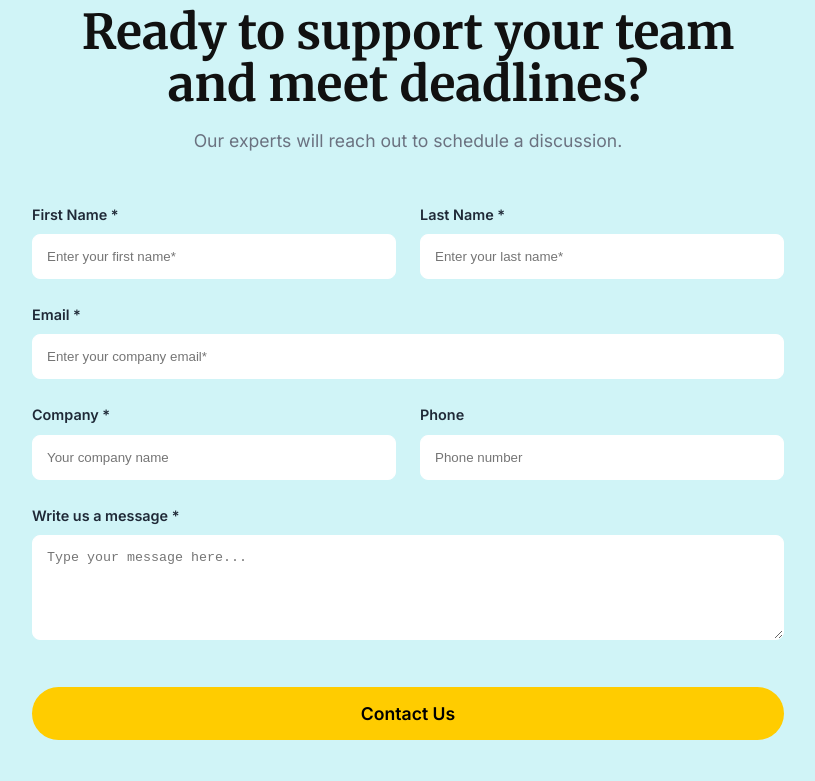
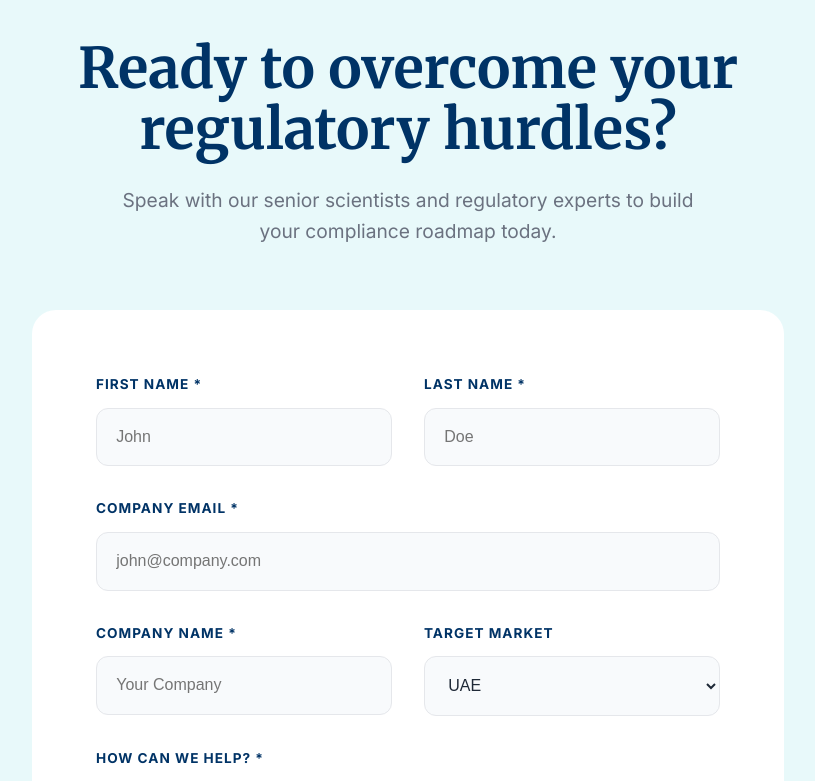
Before and after one commit to alanisinan/RegSciConsulting, a Next.js app: page / in a window 1280 px wide. Shown: the part 5980-6761 px from the top of the page, without its empty margins (232-1047 px from the left). Built offline with nearby package versions, Linux system fonts and the light colour scheme.

Commit message:
Redesign ContactForm and generate custom compliance graphic

```diff
--- a/package.json
+++ b/package.json
@@ -9,6 +9,7 @@
     "lint": "eslint"
   },
   "dependencies": {
+    "framer-motion": "^12.42.2",
     "next": "16.2.10",
     "react": "19.2.4",
     "react-dom": "19.2.4"
--- a/src/components/ContactForm.tsx
+++ b/src/components/ContactForm.tsx
@@ -1,44 +1,62 @@
 'use client';
 export default function ContactForm() {
   return (
-    <section id="contact" className="bg-cyan" style={{ padding: '6rem 0' }}>
-      <div className="container" style={{ maxWidth: '800px' }}>
-        <div style={{ textAlign: 'center', marginBottom: '3rem' }}>
-          <h2 style={{ fontSize: '3rem', color: '#111', lineHeight: 1.1, marginBottom: '1rem' }}>Ready to support your team<br/>and meet deadlines?</h2>
-          <p style={{ color: 'var(--text-muted)', fontSize: '1.1rem' }}>Our experts will reach out to schedule a discussion.</p>
+    <section id="contact" style={{ padding: '8rem 0', background: 'var(--bg-cyan-light)', position: 'relative' }}>
+      <div className="container" style={{ maxWidth: '800px', position: 'relative', zIndex: 10 }}>
+
+        <div style={{ textAlign: 'center', marginBottom: '4rem' }}>
+          <h2 style={{ fontSize: '3.5rem', color: 'var(--primary-blue-dark)', lineHeight: 1.1, marginBottom: '1.5rem', fontFamily: 'var(--font-serif)' }}>Ready to overcome your regulatory hurdles?</h2>
+          <p style={{ color: 'var(--text-muted)', fontSize: '1.2rem', maxWidth: '600px', margin: '0 auto', lineHeight: 1.6 }}>Speak with our senior scientists and regulatory experts to build your compliance roadmap today.</p>
         </div>
 
-        <form onSubmit={(e) => e.preventDefault()} style={{ display: 'flex', flexDirection: 'column', gap: '1.5rem' }}>
-          <div style={{ display: 'grid', gridTemplateColumns: '1fr 1fr', gap: '1.5rem' }}>
+        <div style={{ background: '#fff', borderRadius: '24px', padding: '4rem', boxShadow: 'var(--shadow-lg)' }}>
+          <form onSubmit={(e) => e.preventDefault()} style={{ display: 'flex', flexDirection: 'column', gap: '2rem' }}>
+
+            <div style={{ display: 'grid', gridTemplateColumns: 'repeat(auto-fit, minmax(250px, 1fr))', gap: '2rem' }}>
               <div>
-              <label style={{ display: 'block', fontSize: '0.9rem', fontWeight: 600, marginBottom: '0.5rem' }}>First Name *</label>
-              <input type="text" placeholder="Enter your first name*" style={{ width: '100%', padding: '0.875rem', borderRadius: '8px', border: '1px solid #fff', outline: 'none' }} />
+                <label style={{ display: 'block', fontSize: '0.85rem', fontWeight: 700, color: 'var(--primary-blue-dark)', marginBottom: '0.75rem', textTransform: 'uppercase', letterSpacing: '1px' }}>First Name *</label>
+                <input type="text" placeholder="John" style={{ width: '100%', padding: '1.2rem', borderRadius: '12px', border: '1px solid var(--border-color)', outline: 'none', background: '#f8fafc', fontSize: '1rem', transition: 'border-color 0.2s' }} />
               </div>
               <div>
-              <label style={{ display: 'block', fontSize: '0.9rem', fontWeight: 600, marginBottom: '0.5rem' }}>Last Name *</label>
-              <input type="text" placeholder="Enter your last name*" style={{ width: '100%', padding: '0.875rem', borderRadius: '8px', border: '1px solid #fff', outline: 'none' }} />
+                <label style={{ display: 'block', fontSize: '0.85rem', fontWeight: 700, color: 'var(--primary-blue-dark)', marginBottom: '0.75rem', textTransform: 'uppercase', letterSpacing: '1px' }}>Last Name *</label>
+                <input type="text" placeholder="Doe" style={{ width: '100%', padding: '1.2rem', borderRadius: '12px', border: '1px solid var(--border-color)', outline: 'none', background: '#f8fafc', fontSize: '1rem', transition: 'border-color 0.2s' }} />
               </div>
             </div>
+
             <div>
-            <label style={{ display: 'block', fontSize: '0.9rem', fontWeight: 600, marginBottom: '0.5rem' }}>Email *</label>
-            <input type="email" placeholder="Enter your company email*" style={{ width: '100%', padding: '0.875rem', borderRadius: '8px', border: '1px solid #fff', outline: 'none' }} />
+              <label style={{ display: 'block', fontSize: '0.85rem', fontWeight: 700, color: 'var(--primary-blue-dark)', marginBottom: '0.75rem', textTransform: 'uppercase', letterSpacing: '1px' }}>Company Email *</label>
+              <input type="email" placeholder="john@company.com" style={{ width: '100%', padding: '1.2rem', borderRadius: '12px', border: '1px solid var(--border-color)', outline: 'none', background: '#f8fafc', fontSize: '1rem', transition: 'border-color 0.2s' }} />
             </div>
-          <div style={{ display: 'grid', gridTemplateColumns: '1fr 1fr', gap: '1.5rem' }}>
+
+            <div style={{ display: 'grid', gridTemplateColumns: 'repeat(auto-fit, minmax(250px, 1fr))', gap: '2rem' }}>
               <div>
-              <label style={{ display: 'block', fontSize: '0.9rem', fontWeight: 600, marginBottom: '0.5rem' }}>Company *</label>
-              <input type="text" placeholder="Your company name" style={{ width: '100%', padding: '0.875rem', borderRadius: '8px', border: '1px solid #fff', outline: 'none' }} />
+                <label style={{ display: 'block', fontSize: '0.85rem', fontWeight: 700, color: 'var(--primary-blue-dark)', marginBottom: '0.75rem', textTransform: 'uppercase', letterSpacing: '1px' }}>Company Name *</label>
+                <input type="text" placeholder="Your Company" style={{ width: '100%', padding: '1.2rem', borderRadius: '12px', border: '1px solid var(--border-color)', outline: 'none', background: '#f8fafc', fontSize: '1rem', transition: 'border-color 0.2s' }} />
               </div>
               <div>
-              <label style={{ display: 'block', fontSize: '0.9rem', fontWeight: 600, marginBottom: '0.5rem' }}>Phone</label>
-              <input type="tel" placeholder="Phone number" style={{ width: '100%', padding: '0.875rem', borderRadius: '8px', border: '1px solid #fff', outline: 'none' }} />
+                <label style={{ display: 'block', fontSize: '0.85rem', fontWeight: 700, color: 'var(--primary-blue-dark)', marginBottom: '0.75rem', textTransform: 'uppercase', letterSpacing: '1px' }}>Target Market</label>
+                <select style={{ width: '100%', padding: '1.2rem', borderRadius: '12px', border: '1px solid var(--border-color)', outline: 'none', background: '#f8fafc', fontSize: '1rem', color: 'var(--text-dark)', cursor: 'pointer' }}>
+                  <option>UAE</option>
+                  <option>Saudi Arabia</option>
+                  <option>Multiple GCC Markets</option>
+                  <option>Other</option>
+                </select>
               </div>
             </div>
+
             <div>
-            <label style={{ display: 'block', fontSize: '0.9rem', fontWeight: 600, marginBottom: '0.5rem' }}>Write us a message *</label>
-            <textarea rows={5} placeholder="Type your message here..." style={{ width: '100%', padding: '0.875rem', borderRadius: '8px', border: '1px solid #fff', outline: 'none', resize: 'vertical' }}></textarea>
+              <label style={{ display: 'block', fontSize: '0.85rem', fontWeight: 700, color: 'var(--primary-blue-dark)', marginBottom: '0.75rem', textTransform: 'uppercase', letterSpacing: '1px' }}>How can we help? *</label>
+              <textarea rows={4} placeholder="Briefly describe your product and regulatory needs..." style={{ width: '100%', padding: '1.2rem', borderRadius: '12px', border: '1px solid var(--border-color)', outline: 'none', background: '#f8fafc', fontSize: '1rem', resize: 'vertical', transition: 'border-color 0.2s' }}></textarea>
             </div>
-          <button type="submit" className="btn btn-yellow" style={{ width: '100%', padding: '1rem', fontSize: '1.1rem', marginTop: '1rem' }}>Contact Us</button>
+
+            <button type="submit" className="btn btn-yellow" style={{ width: '100%', padding: '1.5rem', fontSize: '1.2rem', marginTop: '1rem', fontWeight: 800, textTransform: 'uppercase', letterSpacing: '1px', display: 'flex', alignItems: 'center', justifyContent: 'center', gap: '0.75rem' }}>
+              Request Consultation <span>→</span>
+            </button>
+            <p style={{ textAlign: 'center', fontSize: '0.9rem', color: 'var(--text-muted)', marginTop: '0.5rem', margin: 0 }}>
+              Your data is strictly confidential. We never share your information.
+            </p>
           </form>
+        </div>
       </div>
     </section>
   );
```
Also changed, not shown: public/compliance-graphic.png (added), 1 other file (tests, documents, lock files or other folders). Lines whose indentation alone changed are shown as unchanged.
